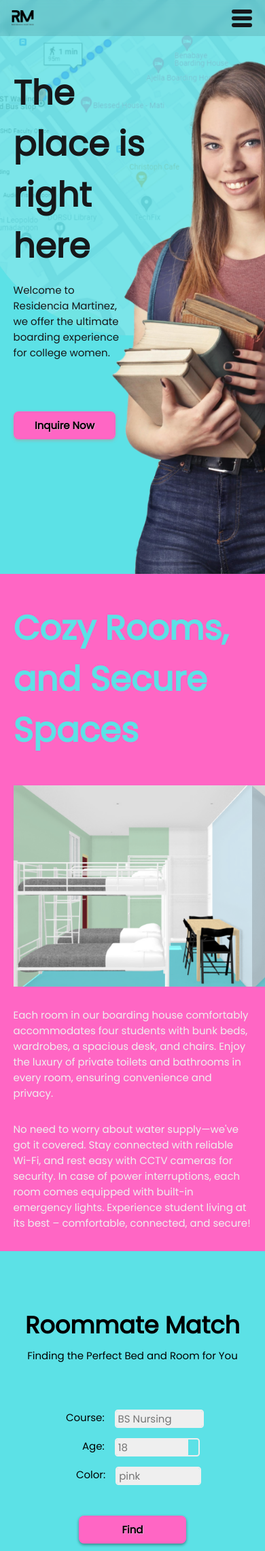
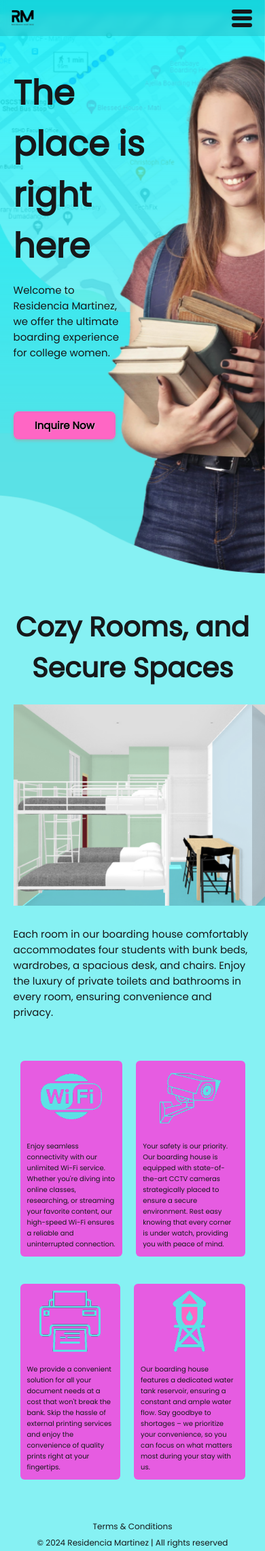
Before and after one commit to SkymanS0n/Residencia_Martinez, a PHP site: page / in a window 390 px wide. Shown: the top 2281 px of the page at 68% size. Run offline with PHP 8.4, Linux system fonts and the light colour scheme.

Commit message:
1. Increased roommate matching section's header size to 5rem.
2. Decreased roomamate matching headers top margin to 0.5em.

3. Adjusted several margin and padding of elements to make sure that the distance before ans after a section has the same amount of clean space.

4.used a wave type divider between the hero-section and amenities section. though the background color of the amenities section has not been fully decided yet.

5. Temporarily removed the roommate matching section and features section. Instead placed the features inside the amenities section. And changed the background color of the amenities section to #F6F1F3.

```diff
--- a/index.html
+++ b/index.html
@@ -37,12 +37,6 @@
                             <li><a href="#" class="menu-link">Apply Now</a></li>
                             <button class="menu-send-message" onclick="location. href='#'" aria-label="Tap to login.">Login
                             </button>
-                            <div class="mobile-footer">
-                                <div class="legal-regulations">
-                                    <a href="#">Terms & Conditions</a>
-                                    <p aria-label="copyright 2024, Residencia Martinez, all rights reserved.">© 2024 Residencia Martinez | <span>All rights reserved</span></p>
-                                </div>
-                            </div>
                         </ul>
                     </nav>
                 </div>
@@ -60,7 +54,7 @@
                             </div>
                         </div>
                         <div class="hero-img">
-                            <img src="images/hero_section_background.png" alt="An image of a college woman smiling, with her backpack on her back and holding her books photo.">
+                            <img src="images/hero_section_background1.png" alt="An image of a college woman smiling, with her backpack on her back and holding her books photo.">
                         </div>
                     </div>
                 </section> <!-- End of Hero-Section -->
@@ -72,7 +66,34 @@
                             <img src="images/amenities_b.png" alt="picture of the room showing the bed and table and chair and toilet">
                         </div>
                         <p>Each room in our boarding house comfortably accommodates four students with bunk beds, wardrobes, a spacious desk, and chairs. Enjoy the luxury of private toilets and bathrooms in every room, ensuring convenience and privacy.</p>
-                        <p>No need to worry about water supply—we've got it covered. Stay connected with reliable Wi-Fi, and rest easy with CCTV cameras for security. In case of power interruptions, each room comes equipped with built-in emergency lights. Experience student living at its best – comfortable, connected, and secure!</p>
+                    </div>
+                    <div class="features-container">
+                        <div class="group-a">
+                            <div class="feature-a">
+                                <img src="images/feature-a.png" alt="wifi logo icon">
+                                <p>Enjoy seamless connectivity with our unlimited Wi-Fi service. Whether you're diving into online classes, researching, or streaming your favorite content, our high-speed Wi-Fi ensures a reliable and uninterrupted connection.</p>
+                            </div>
+                            <div class="feature-b">
+                                <img src="images/feature-b.png" alt="cctv camera icon logo">
+                                <p>Your safety is our priority. Our boarding house is equipped with state-of-the-art CCTV cameras strategically placed to ensure a secure environment. Rest easy knowing that every corner is under watch, providing you with peace of mind.</p>
+                            </div>
+                        </div>
+                        <div class="group-b">
+                            <div class="feature-c">
+                                <img src="images/feature-c.png" alt="">
+                                <p>We provide a convenient solution for all your document needs at a cost that won't break the bank. Skip the hassle of external printing services and enjoy the convenience of quality prints right at your fingertips.</p>
+                            </div>
+                            <div class="feature-d">
+                                <img src="images/feature-d.png" alt="">
+                                <p>Our boarding house features a dedicated water tank reservoir, ensuring a constant and ample water flow. Say goodbye to shortages – we prioritize your convenience, so you can focus on what matters most during your stay with us.</p>
+                            </div>
+                        </div>
+                    </div>
+                    <div class="mobile-footer">
+                        <div class="legal-regulations">
+                            <a href="#">Terms & Conditions</a>
+                            <p aria-label="copyright 2024, Residencia Martinez, all rights reserved.">© 2024 Residencia Martinez | <span>All rights reserved</span></p>
+                        </div>
                     </div>
                 </section>
                 <section class="roommate-matching-section">
@@ -100,28 +121,7 @@
                     </div>
                 </section>
                 <section class="features">
-                    <div class="features-container">
-                        <div class="group-a">
-                            <div class="feature-a">
-                                <img src="images/feature-a.png" alt="wifi logo icon">
-                                <p>Enjoy seamless connectivity with our unlimited Wi-Fi service. Whether you're diving into online classes, researching, or streaming your favorite content, our high-speed Wi-Fi ensures a reliable and uninterrupted connection.</p>
-                            </div>
-                            <div class="feature-b">
-                                <img src="images/feature-b.png" alt="cctv camera icon logo">
-                                <p>Your safety is our priority. Our boarding house is equipped with state-of-the-art CCTV cameras strategically placed to ensure a secure environment. Rest easy knowing that every corner is under watch, providing you with peace of mind.</p>
-                            </div>
-                        </div>
-                        <div class="group-b">
-                            <div class="feature-c">
-                                <img src="images/feature-c.png" alt="">
-                                <p>We provide a convenient solution for all your document needs at a cost that won't break the bank. Skip the hassle of external printing services and enjoy the convenience of quality prints right at your fingertips.</p>
-                            </div>
-                            <div class="feature-d">
-                                <img src="images/feature-d.png" alt="">
-                                <p>Our boarding house features a dedicated water tank reservoir, ensuring a constant and ample water flow. Say goodbye to shortages – we prioritize your convenience, so you can focus on what matters most during your stay with us.</p>
-                            </div>
-                        </div>
-                    </div>
+
                 </section>
             </main>
         </div>
--- a/styles/_mobile-display.scss
+++ b/styles/_mobile-display.scss
@@ -188,24 +188,6 @@
                             }
                             background-color: #FF66C4;
                         }
-
-                        .mobile-footer {
-                            padding: 2em 0em 0em 15%;
-                            @include alignCenter;
-                            font-size: 1.2rem;
-                            width: 85%;
-                            color: #16181a;
-
-                            .legal-regulations {
-                                @include alignCenter;
-                                width: 100%;
-
-                                a {
-                                    width: 100%;
-                                    padding: 0em 0em 0.5em;
-                                }
-                            }
-                        }
                     }
                 }
             }
@@ -326,21 +308,22 @@
 
         .amenities-section {
             display: flex;
+            flex-direction: column;
             width: 100%;
             height: auto;
             justify-content: flex-start;
             text-align: left;
-            background-color: #FF66C4;
+            background-color: #86F1F3;
 
             .amenities-container {
-                background-color: #FF66C4;
                 width: 100%;
                 height: auto;
 
                 h3 {
-                    padding: 0.855em 5% 0.855em;
-                    font-size: 5rem;
-                    color: #5CE1E6;
+                    padding: 1.2em 5% 0.6em;
+                    font-size: 4rem;
+                    color: #16181a;
+                    text-align: center;
                 }
 
                 .image-container {
@@ -357,14 +340,70 @@
                 }
 
                 p {
-                    color: #efefef;
+                    color: #16181a;
                     padding: 2em 5% 0em;
                     font-size: 1.5rem;
                 }
 
                 p:nth-of-type(2) {
-                    padding: 2em 5% 2em;
+                    padding: 2em 5% 4em;
                     /* Add any other styles you want for the second <p> element */
+                }
+            }
+
+            .features-container {
+                display: flex;
+                flex-direction: column;
+                text-align: center;
+                justify-content: center;
+                height: 100%;
+                width: 100%;
+                padding: 2em 0em;
+                align-items: center;
+
+                .group-a, .group-b {
+                    display: flex;
+                    flex-direction: row;
+                    text-align: center;
+                    justify-content: center;
+                    width: 90%;
+
+                    .feature-a, .feature-b, .feature-c, .feature-d {
+                        margin:  1em 0.5em;
+                        background-color: #E65CE1;
+                        border-radius: 0.3em;
+
+                        img {
+                            max-width: 100px;
+                            height: 100px;
+                            padding: 0.5em 0em 0em;
+                        }
+
+                        p {
+                            font-size: 1rem;
+                            text-align: left;
+                            color: #16181a;
+                            padding: 1em 1em;
+                            text-align: left;
+                        }
+                    }
+                }
+            }
+
+            .mobile-footer {
+                @include alignCenter;
+                font-size: 1.2rem;
+                color: #16181a;
+
+                .legal-regulations {
+                    @include alignCenter;
+                    width: 100%;
+
+                    a {
+                        width: 100%;
+                        padding: 0em 0em 0.5em;
+                        @include alignCenter;
+                    }
                 }
             }
         }
@@ -374,6 +413,7 @@
         /* Start of Roommate Matching Section */
 
         .roommate-matching-section {
+            display: none;
             background-color: #5CE1E6;
             height: auto;
             width: 100%;
@@ -384,10 +424,9 @@
                 flex-direction: column;
 
                 H4 {
-                    font-size: 3.5rem;
-                    padding: 0.855em 5% 0.2em;
+                    font-size: 5rem;
+                    padding: 1.2em 5% 0.2em;
                     font-weight: 600;
-                    margin-top: 1.5em;
                 }
 
                 p {
@@ -480,48 +519,12 @@
         /* Start of Features Section */
 
         .features {
-            display: flex;
+            display: none;
             align-items: center;
             width: 100%;
             height: 100vh;
             justify-content: center;
             background-color: #FF66C4;
-
-            .features-container {
-                display: flex;
-                flex-direction: column;
-                text-align: center;
-                justify-content: center;
-                height: 100%;
-                width: 90%;
-                padding: 2em 0em;
-                align-items: center;
-
-                .group-a, .group-b {
-                    display: flex;
-                    flex-direction: row;
-                    text-align: center;
-                    justify-content: center;
-                    width: 90%;
-
-                    .feature-a, .feature-b, .feature-c, .feature-d {
-                        padding: 1em 0.5em;
-
-                        img {
-                            max-width: 100px;
-                            height: 100px;
-                        }
-
-                        p {
-                            font-size: 1rem;
-                            text-align: left;
-                            color: #efefef;
-                        }
-                    }
-                }
-            }
-
-
         }
     }
 }
--- a/styles/style.css
+++ b/styles/style.css
@@ -372,21 +351,22 @@ h4 {
   }
   .container .amenities-section {
     display: flex;
+    flex-direction: column;
     width: 100%;
     height: auto;
     justify-content: flex-start;
     text-align: left;
-    background-color: #FF66C4;
+    background-color: #86F1F3;
   }
   .container .amenities-section .amenities-container {
-    background-color: #FF66C4;
     width: 100%;
     height: auto;
   }
   .container .amenities-section .amenities-container h3 {
-    padding: 0.855em 5% 0.855em;
-    font-size: 5rem;
-    color: #5CE1E6;
+    padding: 1.2em 5% 0.6em;
+    font-size: 4rem;
+    color: #16181a;
+    text-align: center;
   }
   .container .amenities-section .amenities-container .image-container {
     display: flex;
@@ -400,15 +380,73 @@ h4 {
     height: auto;
   }
   .container .amenities-section .amenities-container p {
-    color: #efefef;
+    color: #16181a;
     padding: 2em 5% 0em;
     font-size: 1.5rem;
   }
   .container .amenities-section .amenities-container p:nth-of-type(2) {
-    padding: 2em 5% 2em;
+    padding: 2em 5% 4em;
     /* Add any other styles you want for the second <p> element */
   }
+  .container .amenities-section .features-container {
+    display: flex;
+    flex-direction: column;
+    text-align: center;
+    justify-content: center;
+    height: 100%;
+    width: 100%;
+    padding: 2em 0em;
+    align-items: center;
+  }
+  .container .amenities-section .features-container .group-a, .container .amenities-section .features-container .group-b {
+    display: flex;
+    flex-direction: row;
+    text-align: center;
+    justify-content: center;
+    width: 90%;
+  }
+  .container .amenities-section .features-container .group-a .feature-a, .container .amenities-section .features-container .group-a .feature-b, .container .amenities-section .features-container .group-a .feature-c, .container .amenities-section .features-container .group-a .feature-d, .container .amenities-section .features-container .group-b .feature-a, .container .amenities-section .features-container .group-b .feature-b, .container .amenities-section .features-container .group-b .feature-c, .container .amenities-section .features-container .group-b .feature-d {
+    margin: 1em 0.5em;
+    background-color: #E65CE1;
+    border-radius: 0.3em;
+  }
+  .container .amenities-section .features-container .group-a .feature-a img, .container .amenities-section .features-container .group-a .feature-b img, .container .amenities-section .features-container .group-a .feature-c img, .container .amenities-section .features-container .group-a .feature-d img, .container .amenities-section .features-container .group-b .feature-a img, .container .amenities-section .features-container .group-b .feature-b img, .container .amenities-section .features-container .group-b .feature-c img, .container .amenities-section .features-container .group-b .feature-d img {
+    max-width: 100px;
+    height: 100px;
+    padding: 0.5em 0em 0em;
+  }
+  .container .amenities-section .features-container .group-a .feature-a p, .container .amenities-section .features-container .group-a .feature-b p, .container .amenities-section .features-container .group-a .feature-c p, .container .amenities-section .features-container .group-a .feature-d p, .container .amenities-section .features-container .group-b .feature-a p, .container .amenities-section .features-container .group-b .feature-b p, .container .amenities-section .features-container .group-b .feature-c p, .container .amenities-section .features-container .group-b .feature-d p {
+    font-size: 1rem;
+    text-align: left;
+    color: #16181a;
+    padding: 1em 1em;
+    text-align: left;
+  }
+  .container .amenities-section .mobile-footer {
+    display: flex;
+    flex-direction: column;
+    justify-content: center;
+    align-items: center;
+    font-size: 1.2rem;
+    color: #16181a;
+  }
+  .container .amenities-section .mobile-footer .legal-regulations {
+    display: flex;
+    flex-direction: column;
+    justify-content: center;
+    align-items: center;
+    width: 100%;
+  }
+  .container .amenities-section .mobile-footer .legal-regulations a {
+    width: 100%;
+    padding: 0em 0em 0.5em;
+    display: flex;
+    flex-direction: column;
+    justify-content: center;
+    align-items: center;
+  }
   .container .roommate-matching-section {
+    display: none;
     background-color: #5CE1E6;
     height: auto;
     width: 100%;
@@ -419,10 +457,9 @@ h4 {
     flex-direction: column;
   }
   .container .roommate-matching-section .roomate-matching-container H4 {
-    font-size: 3.5rem;
-    padding: 0.855em 5% 0.2em;
+    font-size: 5rem;
+    padding: 1.2em 5% 0.2em;
     font-weight: 600;
-    margin-top: 1.5em;
   }
   .container .roommate-matching-section .roomate-matching-container p {
     font-size: 1.5rem;
```
Also changed, not shown: other parts of styles/style.css (+1 -51 lines), images/amenities_section_background.png (added), images/hero_section_background1.png (added), 1 other file.
